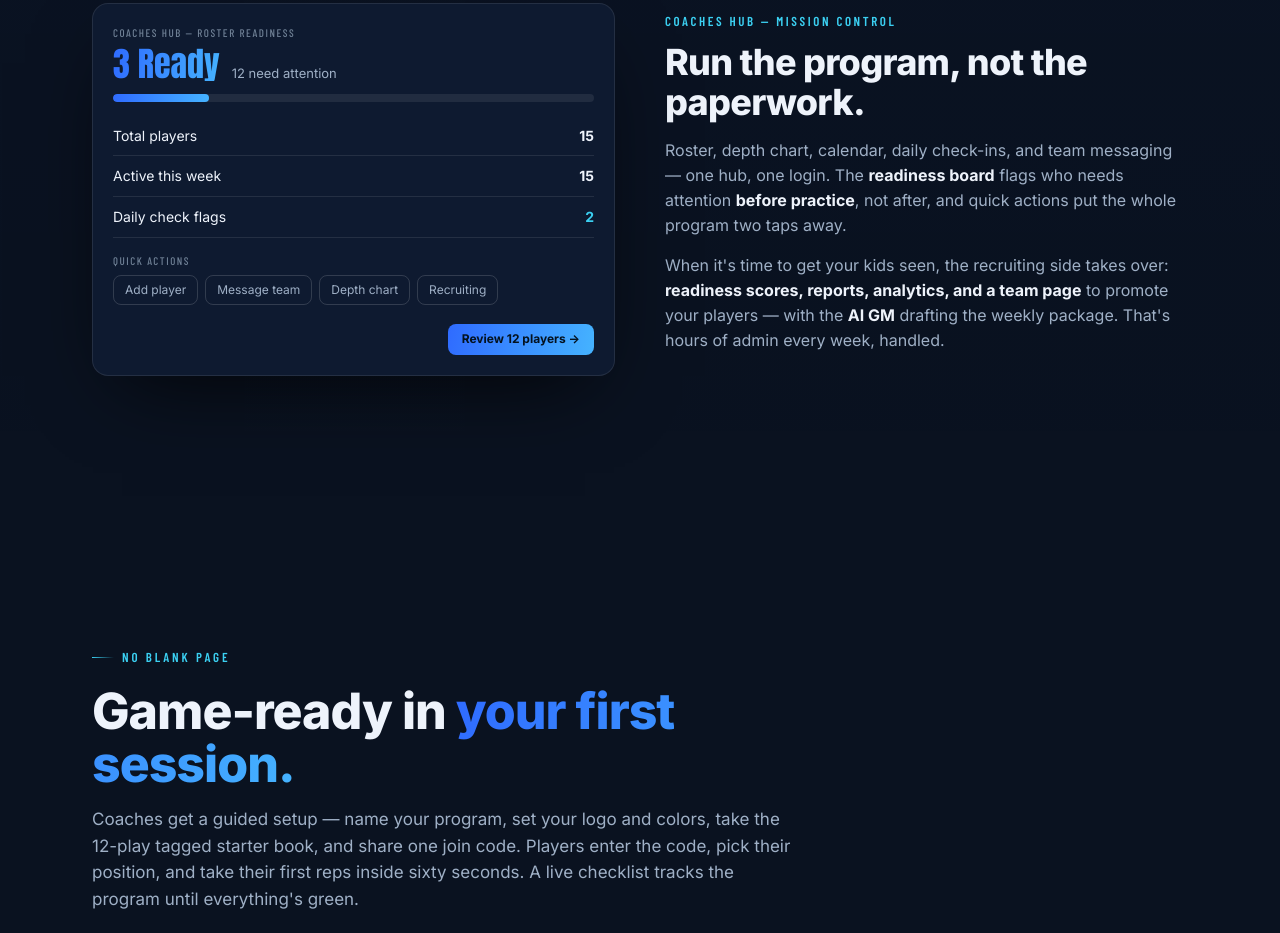
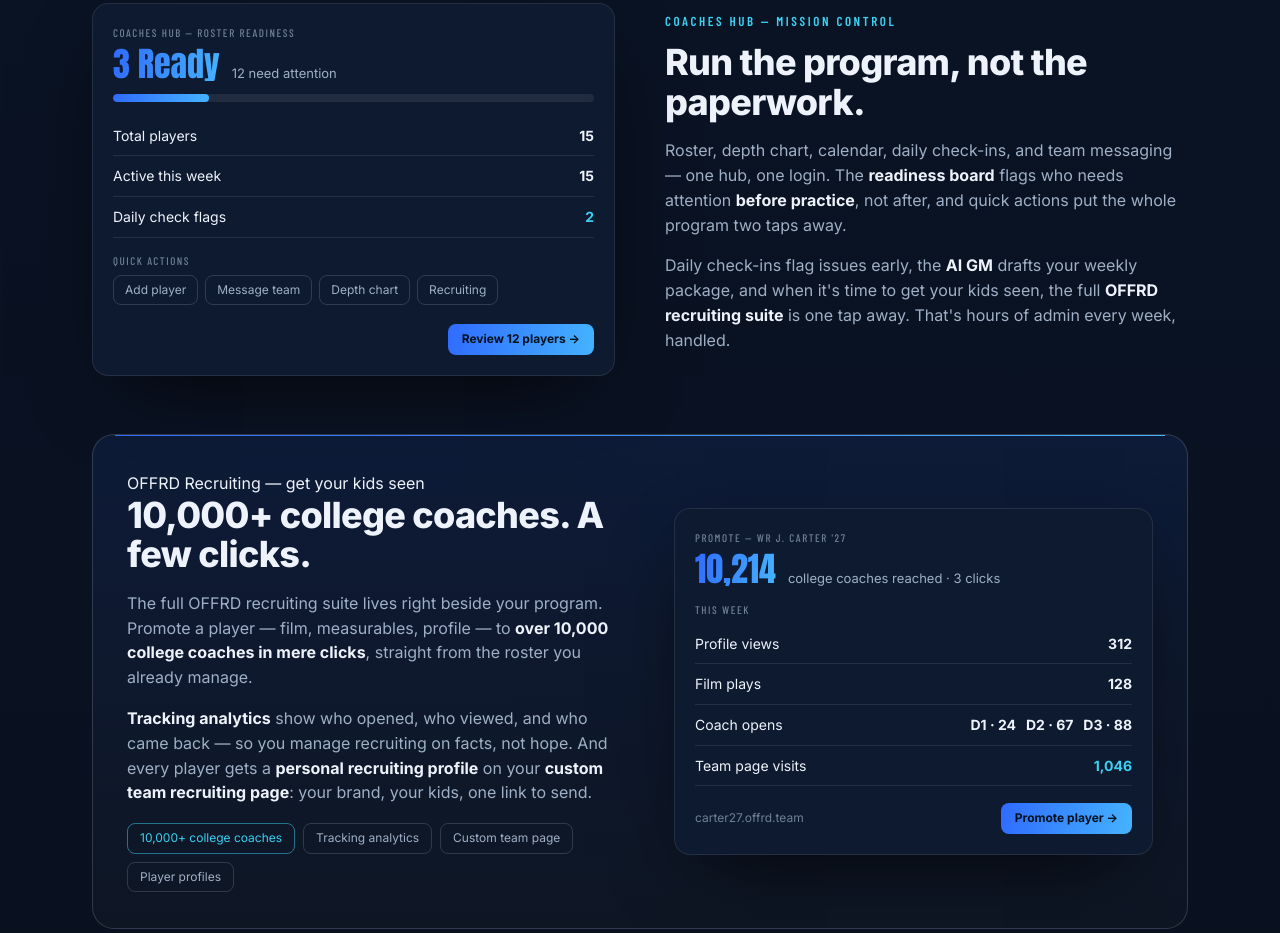
Before and after one commit to offrd-ai/offgrd, a website: page index.html in a window 1280 px wide. Shown: the part 8582-9515 px from the top of the page. Drawn offline with nearby package versions, Linux system fonts and the light colour scheme.

Commit message:
Add files via upload

```diff
--- a/index.html
+++ b/index.html
@@ -553,8 +553,18 @@ footer{
       <div class="fvis reveal"><div class="mock"><div class="tag" style="margin-bottom:8px">Auto-Scout — review queue</div><div class="row"><span>Snap 14 · <b>2-high shell</b></span><span class="chip-conf">0.86</span></div><div class="row"><span>Snap 14 · <b>4-down front</b></span><span class="chip-conf">0.81</span></div><div class="row"><span>Snap 15 · <b>1-high → Cover 3</b> (post-snap)</span><span class="chip-conf">0.74</span></div><div class="row"><span>Snap 16 · shell unclear — <b>flagged</b></span><span class="conf-lo">Needs review</span></div><p style="color:var(--muted);font-size:13px;margin:12px 0 0">Low-confidence rows wait for a coach — <b style="color:var(--text)">unreviewed tags never feed predictions</b>.</p></div></div>
     </div>
     <div class="feature rev">
-      <div class="fdesc reveal"><div class="kicker">Coaches Hub — mission control</div><h3>Run the program, not the paperwork.</h3><p>Roster, depth chart, calendar, daily check-ins, and team messaging — one hub, one login. The <b>readiness board</b> flags who needs attention <b>before practice</b>, not after, and quick actions put the whole program two taps away.</p><p>When it's time to get your kids seen, the recruiting side takes over: <b>readiness scores, reports, analytics, and a team page</b> to promote your players — with the <b>AI GM</b> drafting the weekly package. That's hours of admin every week, handled.</p></div>
+      <div class="fdesc reveal"><div class="kicker">Coaches Hub — mission control</div><h3>Run the program, not the paperwork.</h3><p>Roster, depth chart, calendar, daily check-ins, and team messaging — one hub, one login. The <b>readiness board</b> flags who needs attention <b>before practice</b>, not after, and quick actions put the whole program two taps away.</p><p>Daily check-ins flag issues early, the <b>AI GM</b> drafts your weekly package, and when it's time to get your kids seen, the full <b>OFFRD recruiting suite</b> is one tap away. That's hours of admin every week, handled.</p></div>
       <div class="fvis reveal"><div class="mock"><div class="tag" style="margin-bottom:6px">Coaches Hub — roster readiness</div><div style="display:flex;align-items:baseline;gap:12px;margin:4px 0 2px"><span class="big-pct grad-text" style="font-size:34px">3 Ready</span><span style="color:var(--muted);font-size:13px">12 need attention</span></div><div class="bar" style="margin:10px 0 14px"><i style="width:20%"></i></div><div class="row"><span>Total players</span><b>15</b></div><div class="row"><span>Active this week</span><b>15</b></div><div class="row"><span>Daily check flags</span><b style="color:var(--cyan)">2</b></div><div class="tag" style="margin:14px 0 6px">Quick actions</div><div class="logbtns"><span>Add player</span><span>Message team</span><span>Depth chart</span><span>Recruiting</span></div><div class="row" style="border:0;margin-top:10px;padding-bottom:0"><span></span><span class="callbtn">Review 12 players →</span></div></div></div>
+    </div>
+    <div class="scband reveal">
+      <div>
+        <div class="kicker">OFFRD Recruiting — get your kids seen</div>
+        <h3 style="font-size:clamp(26px,3.4vw,36px);font-weight:800;letter-spacing:-.02em;line-height:1.1">10,000+ college coaches. A few clicks.</h3>
+        <p style="color:var(--muted);font-size:16px;margin-top:16px">The full OFFRD recruiting suite lives right beside your program. Promote a player — film, measurables, profile — to <b style="color:var(--text)">over 10,000 college coaches in mere clicks</b>, straight from the roster you already manage.</p>
+        <p style="color:var(--muted);font-size:16px;margin-top:14px"><b style="color:var(--text)">Tracking analytics</b> show who opened, who viewed, and who came back — so you manage recruiting on facts, not hope. And every player gets a <b style="color:var(--text)">personal recruiting profile</b> on your <b style="color:var(--text)">custom team recruiting page</b>: your brand, your kids, one link to send.</p>
+        <div class="sc-chips"><span class="hot">10,000+ college coaches</span><span>Tracking analytics</span><span>Custom team page</span><span>Player profiles</span></div>
+      </div>
+      <div class="fvis reveal" style="box-shadow:var(--shadow)"><div class="mock"><div class="tag" style="margin-bottom:6px">Promote — WR J. Carter '27</div><div style="display:flex;align-items:baseline;gap:12px;margin:4px 0 2px"><span class="big-pct grad-text" style="font-size:34px">10,214</span><span style="color:var(--muted);font-size:13px">college coaches reached · 3 clicks</span></div><div class="tag" style="margin:12px 0 6px">This week</div><div class="row"><span>Profile views</span><b>312</b></div><div class="row"><span>Film plays</span><b>128</b></div><div class="row"><span>Coach opens</span><b>D1 · 24 &nbsp; D2 · 67 &nbsp; D3 · 88</b></div><div class="row"><span>Team page visits</span><b style="color:var(--cyan)">1,046</b></div><div class="row" style="border:0;margin-top:8px;padding-bottom:0"><span style="color:var(--muted-2);font-size:12px">carter27.offrd.team</span><span class="callbtn">Promote player →</span></div></div></div>
     </div>
   </div>
 </section>
@@ -583,7 +593,8 @@ footer{
         <li><span class="ck"><svg viewBox="0 0 24 24" fill="none" stroke="currentColor" stroke-width="3"><path d="M20 6L9 17l-5-5"/></svg></span><span><b>Scout &amp; Predict</b> — coverage / front / blitz by situation, live in-game blending</span></li>
         <li><span class="ck"><svg viewBox="0 0 24 24" fill="none" stroke="currentColor" stroke-width="3"><path d="M20 6L9 17l-5-5"/></svg></span><span><b>Playbook</b> — draw, animate, tag; 12-play starter book included</span></li>
         <li><span class="ck"><svg viewBox="0 0 24 24" fill="none" stroke="currentColor" stroke-width="3"><path d="M20 6L9 17l-5-5"/></svg></span><span><b>Scout Cards</b> — auto-generated card stacks from real diagrams, batch PDF for the scout team</span></li>
-        <li><span class="ck"><svg viewBox="0 0 24 24" fill="none" stroke="currentColor" stroke-width="3"><path d="M20 6L9 17l-5-5"/></svg></span><span><b>Coaches Hub</b> — roster, depth chart, calendar, daily check, messaging &amp; recruiting tools</span></li>
+        <li><span class="ck"><svg viewBox="0 0 24 24" fill="none" stroke="currentColor" stroke-width="3"><path d="M20 6L9 17l-5-5"/></svg></span><span><b>Coaches Hub</b> — roster, depth chart, calendar, daily check &amp; team messaging</span></li>
+        <li><span class="ck"><svg viewBox="0 0 24 24" fill="none" stroke="currentColor" stroke-width="3"><path d="M20 6L9 17l-5-5"/></svg></span><span><b>OFFRD Recruiting</b> — promote players to 10,000+ college coaches with tracking analytics, custom team page &amp; player profiles</span></li>
         <li><span class="ck"><svg viewBox="0 0 24 24" fill="none" stroke="currentColor" stroke-width="3"><path d="M20 6L9 17l-5-5"/></svg></span><span><b>Reps Lab</b> — reads, coverage-ID &amp; route tests, graded to the roster</span></li>
         <li><span class="ck"><svg viewBox="0 0 24 24" fill="none" stroke="currentColor" stroke-width="3"><path d="M20 6L9 17l-5-5"/></svg></span><span><b>O &amp; D Callers</b> — call both sides offline, three taps or fewer per snap</span></li>
         <li><span class="ck"><svg viewBox="0 0 24 24" fill="none" stroke="currentColor" stroke-width="3"><path d="M20 6L9 17l-5-5"/></svg></span><span><b>Live in-game AI analysis</b> — drive summaries, tendency shifts &amp; one-tap quarter/half reviews</span></li>
```
